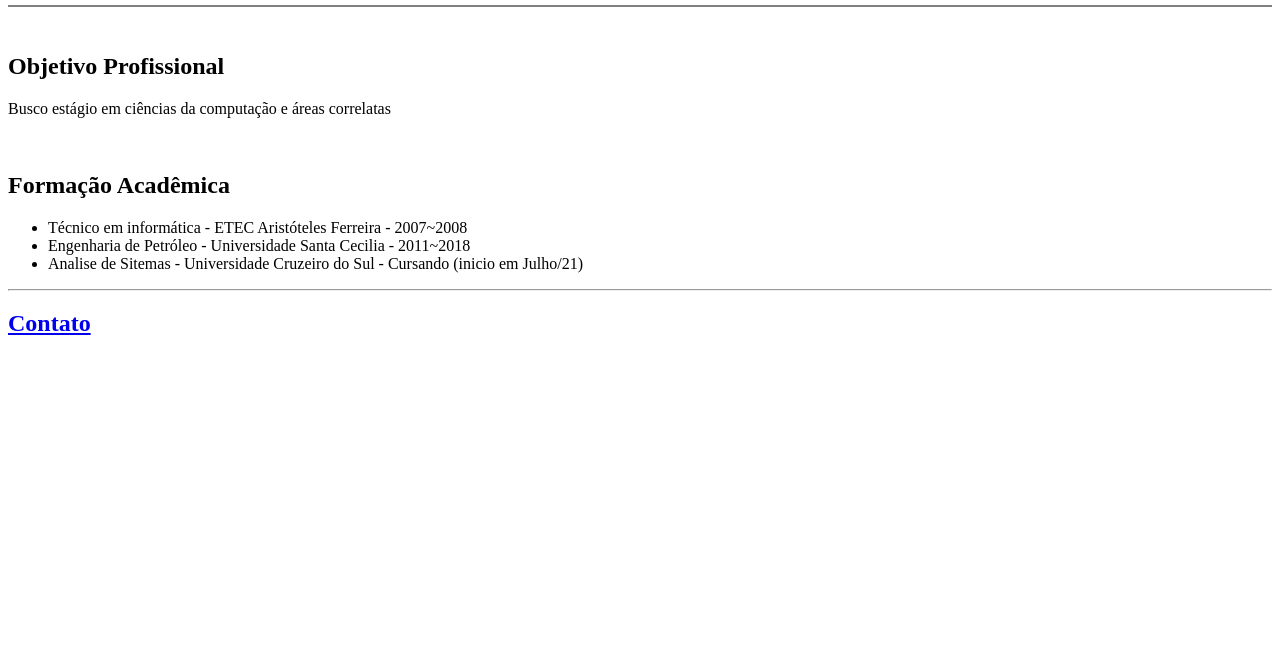
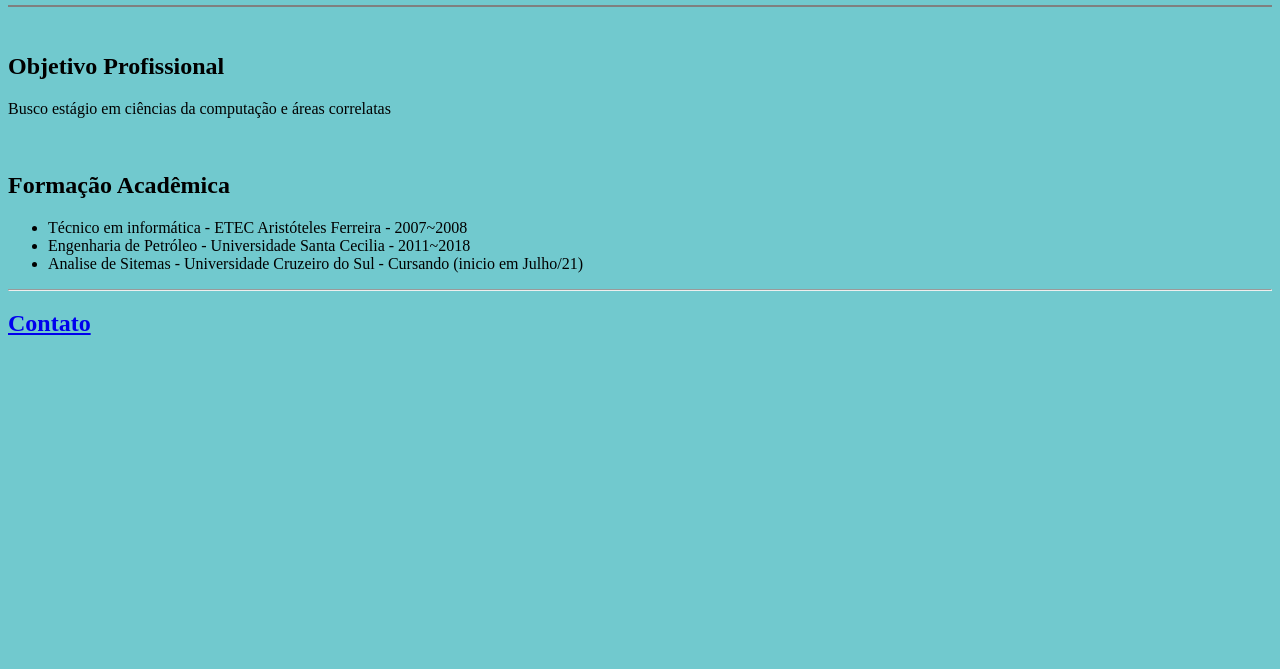
Before and after one commit to FBMedeiros/Curriculo, a plain HTML site: page index.html in a window 1280 px wide. Shown: the part 131-800 px from the top of the page. Drawn offline with Linux system fonts and the light colour scheme.

Commit message:
update index.html

```diff
--- a/index.html
+++ b/index.html
@@ -4,8 +4,9 @@
   <meta charset="utf-8">
   <title>Site do Filipi</title>
   <style>
-
-
+    body {
+      background-color: #71C9CE;
+    }
   </style>
 </head>
 <body>
```
